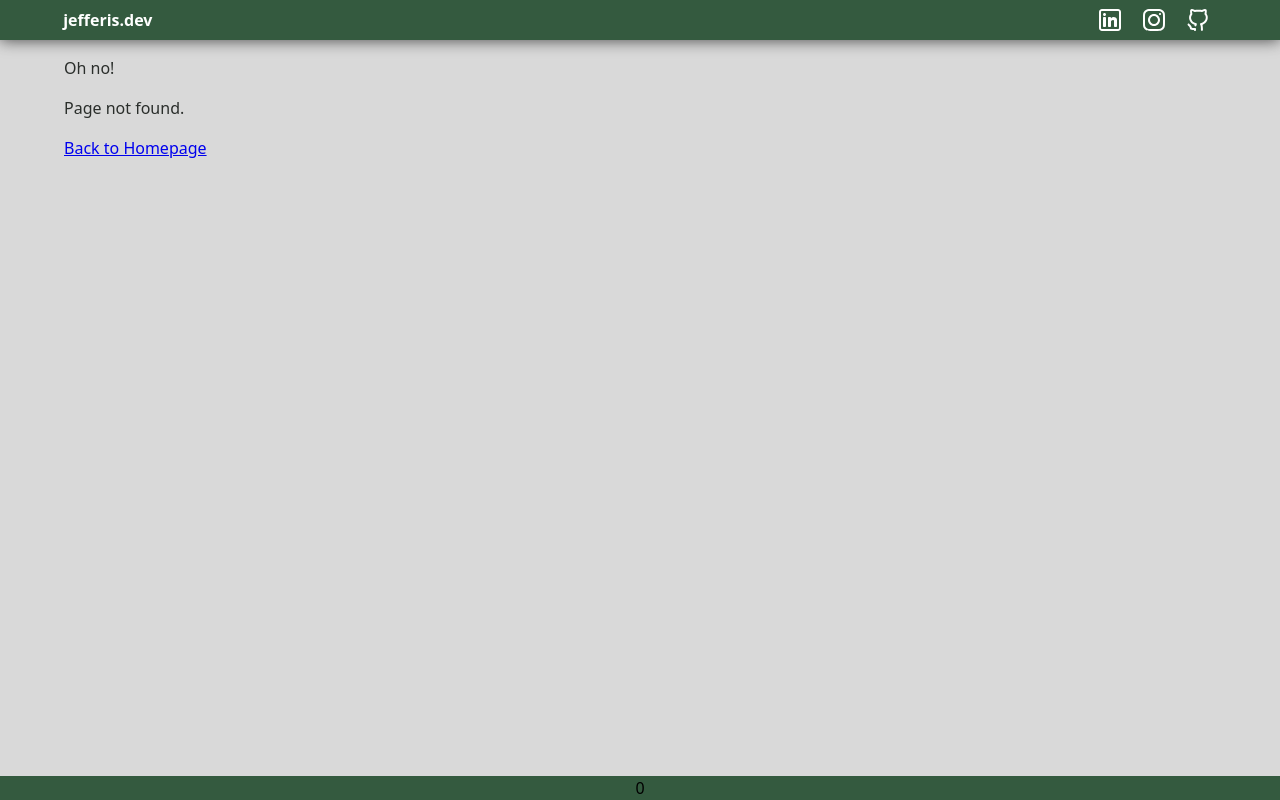
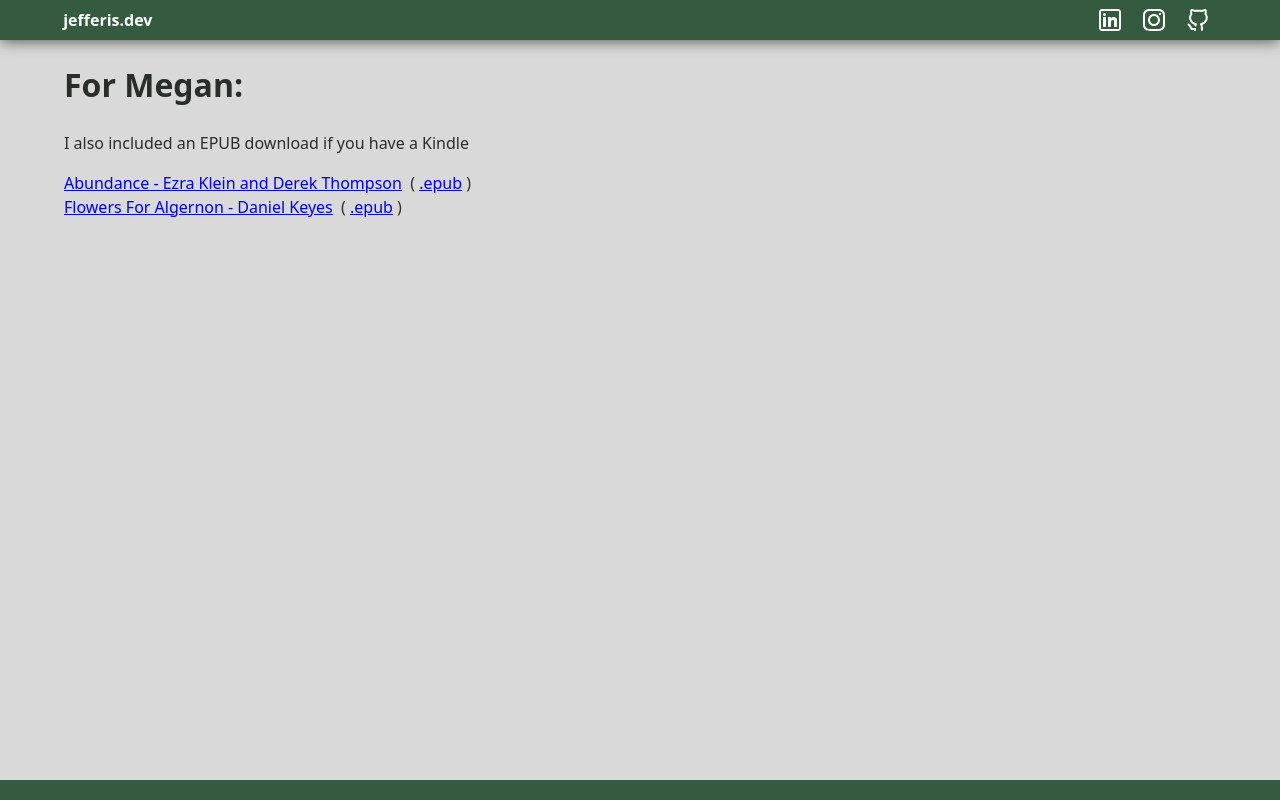
Before and after one commit to jefferns/Personal-Site, a React (Vite) app in the folder personal-site/: page /megan in a window 1280 px wide. Before the commit this address had no page. Built offline with nearby package versions, Linux system fonts and the light colour scheme.

Commit message:
specialized page

```diff
--- a/personal-site/package.json
+++ b/personal-site/package.json
@@ -12,6 +12,7 @@
   "dependencies": {
     "react": "^19.2.0",
     "react-dom": "^19.2.0",
+    "react-pdf": "^10.2.0",
     "react-router-dom": "^7.9.5",
     "sass": "^1.94.0"
   },
--- a/personal-site/src/components/AppBar/HomePageLink.scss
+++ b/personal-site/src/components/AppBar/HomePageLink.scss
@@ -4,6 +4,7 @@
   height: 90%;
   width: 90%;
   border-radius: $spacing-unit;
+  min-width: 85px;
 
   > *:first-child {
     display: flex;
--- a/personal-site/src/components/Footer/Footer.tsx
+++ b/personal-site/src/components/Footer/Footer.tsx
@@ -1,14 +1,11 @@
-import { useState } from "react";
 import './Footer.scss';
 
 const Footer = () => {
-  const [count, _setCount] = useState<number>(0);
   return (
     <div className="footer">
       <div className="container">
         <div className="row">
           <div className="col d-flex j-c-center">
-            {count}
           </div>
         </div>
       </div>
--- a/personal-site/src/main.tsx
+++ b/personal-site/src/main.tsx
@@ -5,10 +5,12 @@
 import HomePage from './views/HomePage.tsx'
 import Discovery from './views/Discovery.tsx'
 import NotFound from './views/NotFound.tsx'
+import ForMegan from './views/ForMegan.tsx'
 
 const router = createBrowserRouter([
   {path: "/", element: <HomePage />},
   {path: "/discovery", element: <Discovery/>},
+  {path: "/megan", element: <ForMegan/>},
   { path: '*', element: <NotFound/>}
 ])
 
--- /dev/null
+++ b/personal-site/src/views/ForMegan.tsx
@@ -0,0 +1,27 @@
+import AppBar from "../components/AppBar/AppBar";
+import Footer from "../components/Footer/Footer";
+import ViewBody from "../components/ViewBody/ViewBody";
+
+const MeganView = () => {
+  return (
+    <div className="view container-full-width">
+      <AppBar/>
+      <ViewBody>
+        <h1>For Megan:</h1>
+        <p>I also included an EPUB download if you have a Kindle</p>
+        <a href="../assets/Abundance.pdf" download>Abundance - Ezra Klein and Derek Thompson</a>
+        &nbsp;&nbsp;(&nbsp;
+          <a href="../assets/Abundance_EPUB.epub" download>.epub</a>
+        &nbsp;)
+        <br/>
+        <a href="../assets/Flowers_For_Algernon.pdf" download>Flowers For Algernon - Daniel Keyes</a>
+        &nbsp;&nbsp;(&nbsp;
+          <a href="../assets/Flowers_For_Algernon_EPUB.epub" download>.epub</a>
+        &nbsp;)
+      </ViewBody>
+      <Footer/>
+    </div>
+   );
+}
+
+export default MeganView;
--- a/personal-site/src/views/HomePage.tsx
+++ b/personal-site/src/views/HomePage.tsx
@@ -1,3 +1,4 @@
+import { Link } from "react-router-dom";
 import AppBar from "../components/AppBar/AppBar";
 import Footer from "../components/Footer/Footer";
 import ViewBody from "../components/ViewBody/ViewBody";
@@ -13,7 +14,11 @@
         </p>
         <h3>Goal:</h3>
         <p>I wanted to host my own web server and needed something to host. </p>
-        <p>My goal is to turn this into an interactive repository; a home for all my previous (and future) projects.</p>
+        <p>
+          My goal is to turn this into an interactive repository; a home for all my previous (and future) projects.
+          I will possibly create subdomains for each app as practice for networking. In the mean time, likely just
+          react-router for different pages.
+        </p>
         <h3>Specs: </h3>
         <p>
           This is a Type Script React App built with Vite. I am currently hosting it on a Raspberry Pi 4 B in my living room. I built a script to remotely
@@ -31,6 +36,8 @@
           <li>Visit counter like 2k sites</li>
           <li>Mail server</li>
         </ul>
+        <h3>For Megan: </h3>
+        <Link to={'/megan'}>Click this</Link>
       </ViewBody>
       <Footer/>
     </div>
```
Also changed, not shown: personal-site/src/components/PDFViewer/PDFViewer.tsx (added, +29 -0 lines), 2 other files (tests, documents, lock files or other folders).
